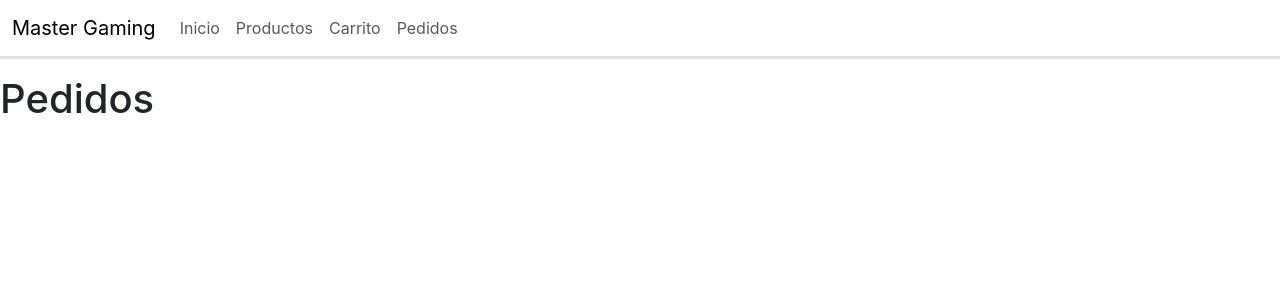
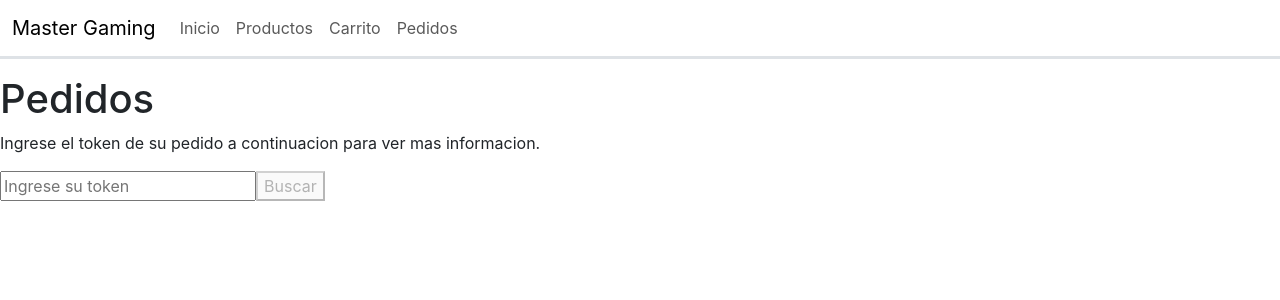
Before and after one commit to iaw-2023/Marten-Gandolfo-js, a React (Create React App) app: page /orders in a window 1280 px wide. Shown: the top 300 px of the page. Built offline with nearby package versions, Linux system fonts and the light colour scheme.

Commit message:
added option to search order by token

```diff
--- a/src/components/OrdersPage.js
+++ b/src/components/OrdersPage.js
@@ -1,7 +1,37 @@
-export default function OrdersPage(){
+import React, { useEffect, useState } from 'react';
+import { Link } from 'react-router-dom';
+
+function OrdersPage() {
+    const [token, setToken] = useState('');
+    const [isTokenValid, setIsTokenValid] = useState(false);
+
+    const handleTokenChange = event => {
+        setToken(event.target.value);
+    };
+
+    const handleButtonClick = () => {
+        window.location.href = `/orders/${token}/details`;
+    };
+
+    useEffect(() => {
+        setIsTokenValid(token !== '');
+    }, [token]);
+
     return (
         <div>
             <h1>Pedidos</h1>
+            <p>Ingrese el token de su pedido a continuacion para ver mas informacion.</p>
+            <input
+                type="text"
+                value={token}
+                onChange={handleTokenChange}
+                placeholder="Ingrese su token"
+            />
+
+            <button className="button-link" onClick={handleButtonClick} disabled={!isTokenValid}>Buscar</button>
+
         </div>
     );
 }
+
+export default OrdersPage;
```
